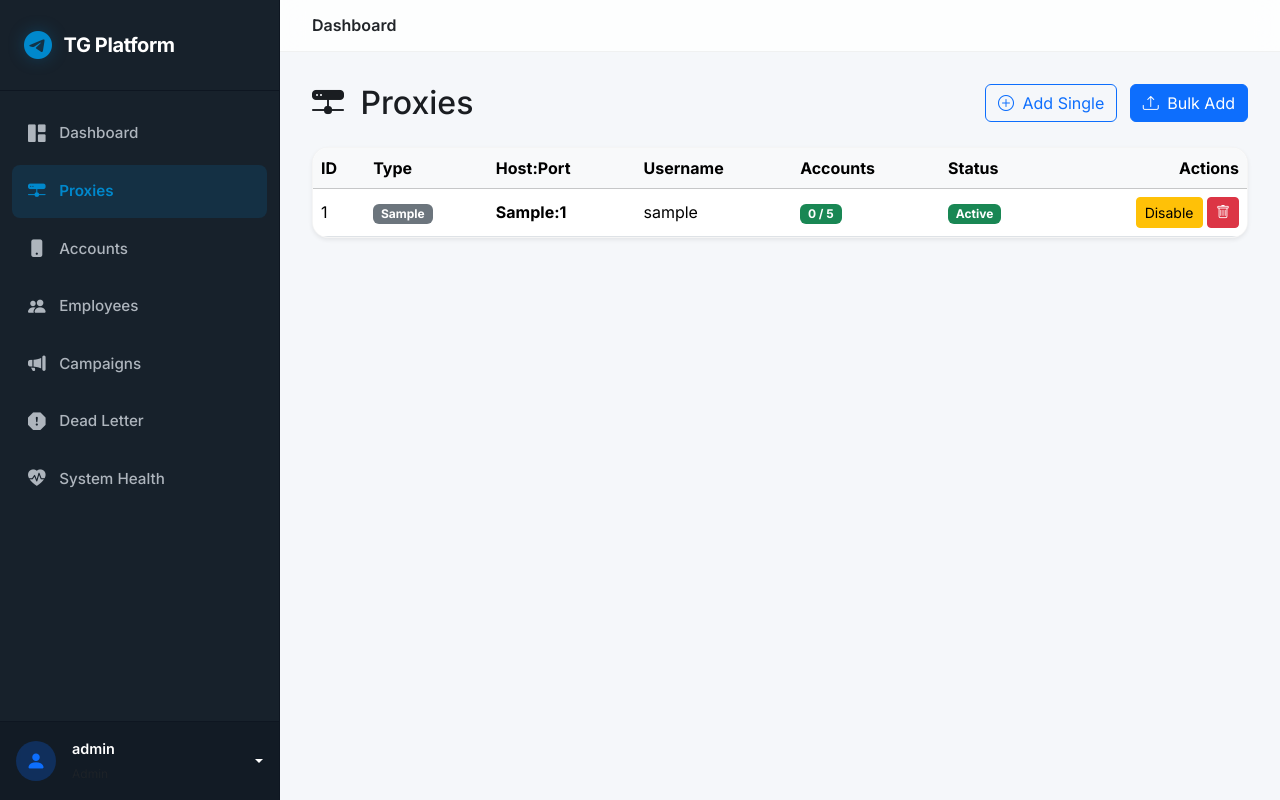
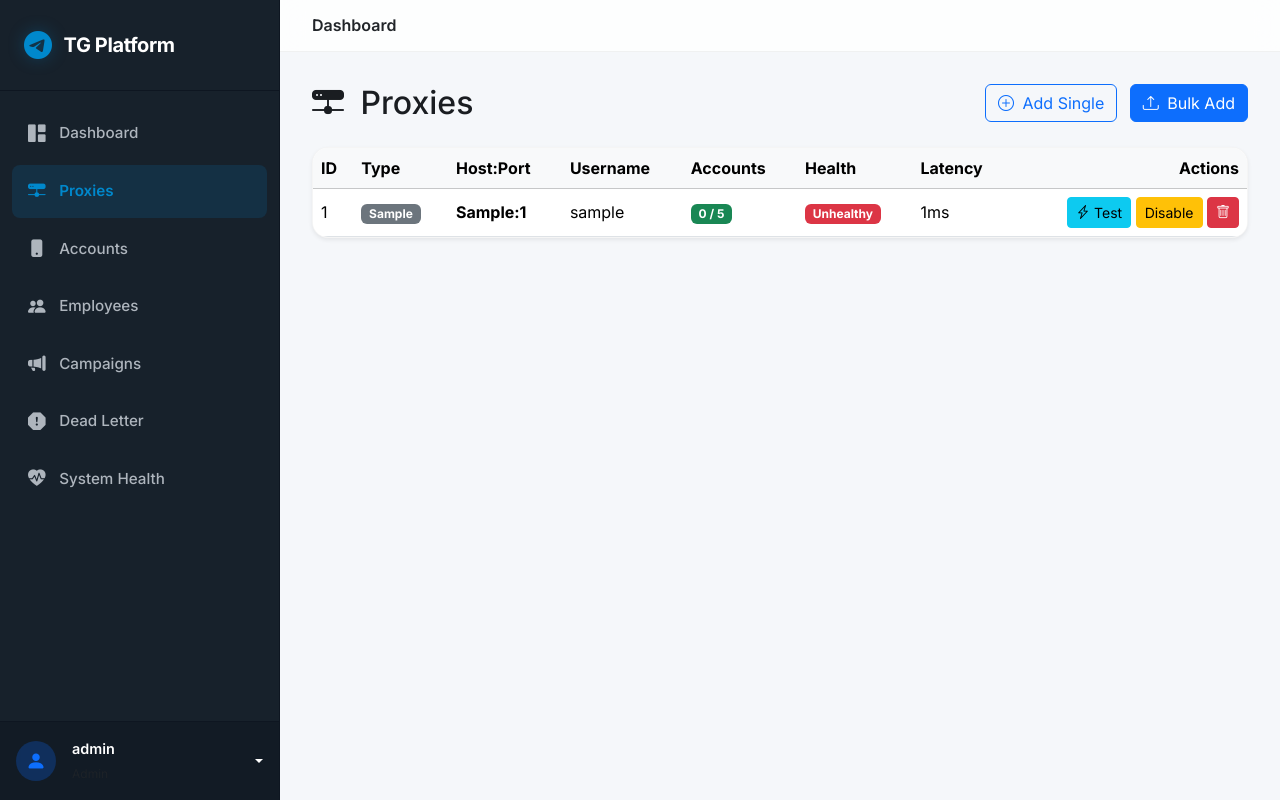
Before and after one commit to efajtahamid-pro/tgsender22, a Flask app: page /admin/proxies in a window 1280 px wide. Run offline with Flask 3, Linux system fonts and the light colour scheme; a user stored in the database is signed in; tables that the repository leaves empty hold one stand-in row (values such as "Sample post"); parts of the project's set-up code (start-up, migrations or seed data) failed here and were passed over; some libraries are stand-ins or nearby versions.

Commit message:
Enhance proxy table with health and latency info
Updated the proxy table to include health and latency columns, and modified the testProxy function to handle health status and latency display.

```diff
--- a/app/templates/admin/proxies.html
+++ b/app/templates/admin/proxies.html
@@ -10,17 +10,36 @@
 <div class="card shadow-sm">
     <div class="table-responsive">
         <table class="table table-hover align-middle mb-0">
-            <thead class="table-light"><tr><th>ID</th><th>Type</th><th>Host:Port</th><th>Username</th><th>Accounts</th><th>Status</th><th class="text-end">Actions</th></tr></thead>
+            <thead class="table-light">
+                <tr>
+                    <th>ID</th>
+                    <th>Type</th>
+                    <th>Host:Port</th>
+                    <th>Username</th>
+                    <th>Accounts</th>
+                    <th>Health</th>
+                    <th>Latency</th>
+                    <th class="text-end">Actions</th>
+                </tr>
+            </thead>
             <tbody>
                 {% for p in proxies %}
-                <tr>
+                <tr id="proxy-row-{{ p.id }}">
                     <td>{{ p.id }}</td>
                     <td><span class="badge bg-secondary">{{ p.proxy_type }}</span></td>
                     <td class="fw-bold">{{ p.host }}:{{ p.port }}</td>
                     <td>{{ p.username or '-' }}</td>
                     <td><span class="badge bg-{{ 'danger' if p.accounts.count() >= 5 else 'success' }}">{{ p.accounts.count() }} / 5</span></td>
-                    <td><span class="badge bg-{{ 'success' if p.is_active else 'danger' }}">{{ 'Active' if p.is_active else 'Inactive' }}</span></td>
+                    <td>
+                        <span class="badge bg-{{ 'success' if p.health_status == 'healthy' else 'danger' if p.health_status == 'unhealthy' else 'warning text-dark' if p.health_status == 'testing' else 'secondary' }}" id="proxy-status-{{ p.id }}">
+                            {{ p.health_status | capitalize }}
+                        </span>
+                    </td>
+                    <td id="proxy-latency-{{ p.id }}">{{ p.latency_ms ~ 'ms' if p.latency_ms else '-' }}</td>
                     <td class="text-end">
+                        <button class="btn btn-sm btn-info" onclick="testProxy({{ p.id }})" id="test-btn-{{ p.id }}">
+                            <i class="bi bi-lightning-charge"></i> Test
+                        </button>
                         <form method="POST" action="{{ url_for('admin.toggle_proxy', id=p.id) }}" style="display:inline">
                             <input type="hidden" name="csrf_token" value="{{ csrf_token() }}"><button class="btn btn-sm btn-warning">{{ 'Disable' if p.is_active else 'Enable' }}</button>
                         </form>
@@ -55,3 +74,51 @@
     </form>
 </div></div></div>
 {% endblock %}
+
+{% block scripts %}
+<script>
+const csrfToken = document.querySelector('meta[name="csrf-token"]').getAttribute('content');
+
+function testProxy(id) {
+    const btn = document.getElementById(`test-btn-${id}`);
+    const statusBadge = document.getElementById(`proxy-status-${id}`);
+    const latencyCell = document.getElementById(`proxy-latency-${id}`);
+
+    // Update UI to show testing state
+    btn.disabled = true;
+    btn.innerHTML = '<span class="spinner-border spinner-border-sm"></span> Testing...';
+    statusBadge.className = 'badge bg-warning text-dark';
+    statusBadge.textContent = 'Testing';
+
+    fetch(`/admin/proxy/${id}/test`, {
+        method: 'POST',
+        headers: {
+            'X-CSRFToken': csrfToken,
+            'Content-Type': 'application/json'
+        }
+    })
+    .then(response => response.json())
+    .then(data => {
+        if (data.status === 'healthy') {
+            statusBadge.className = 'badge bg-success';
+            statusBadge.textContent = 'Healthy';
+            latencyCell.textContent = data.latency + 'ms';
+        } else {
+            statusBadge.className = 'badge bg-danger';
+            statusBadge.textContent = 'Unhealthy';
+            latencyCell.textContent = 'Error';
+            alert('Proxy test failed: ' + (data.error || 'Unknown error'));
+        }
+    })
+    .catch(error => {
+        statusBadge.className = 'badge bg-danger';
+        statusBadge.textContent = 'Error';
+        alert('Network error while testing proxy.');
+    })
+    .finally(() => {
+        btn.disabled = false;
+        btn.innerHTML = '<i class="bi bi-lightning-charge"></i> Test';
+    });
+}
+</script>
+{% endblock %}
```
